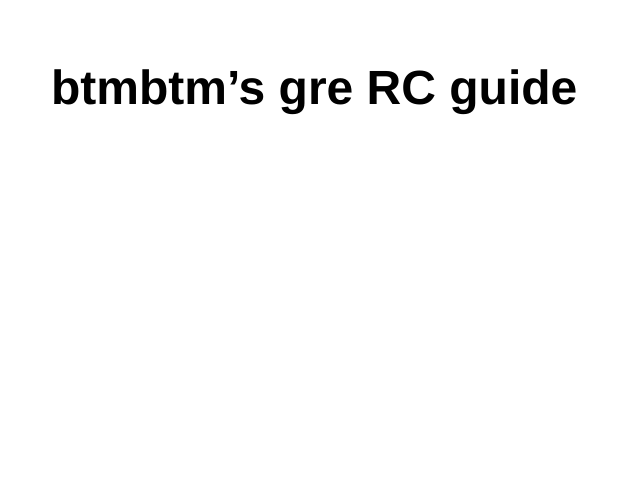
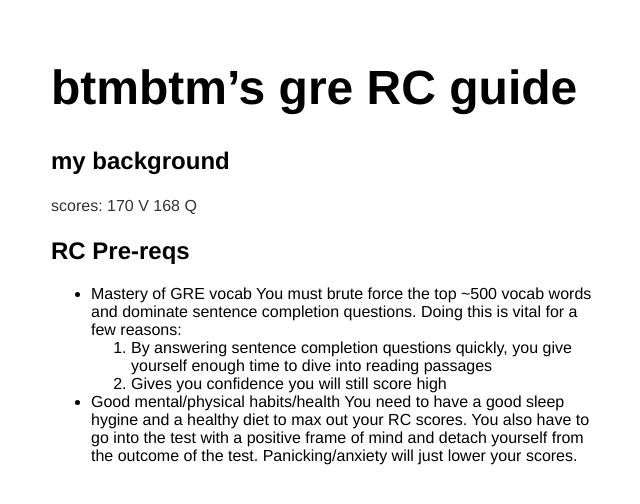
Before and after one commit to btmbtm/btmbtm.github.io, a Jekyll site: the page built from gre/rcguide.md, in a window 1280 px wide. Shown: the top 504 px of the page, without its empty margins (314-954 px from the left). Built offline with Jekyll 4.4.1, drawn with Linux system fonts in a browser that asks for light colours.

Commit message:
Update rcguide.md

```diff
--- a/gre/rcguide.md
+++ b/gre/rcguide.md
@@ -5,3 +5,16 @@ date: 2016-07-15
 ---
 
 # btmbtm's gre RC guide
+
+## my background
+
+scores: 170 V 168 Q
+
+## RC Pre-reqs
+
+- Mastery of GRE vocab
+  You must brute force the top ~500 vocab words and dominate sentence completion questions. Doing this is vital for a few reasons:
+    1. By answering sentence completion questions quickly, you give yourself enough time to dive into reading passages
+    2. Gives you confidence you will still score high
+- Good mental/physical habits/health
+  You need to have a good sleep hygine and a healthy diet to max out your RC scores. You also have to go into the test with a positive frame of mind and detach yourself from the outcome of the test. Panicking/anxiety will just lower your scores.
```
